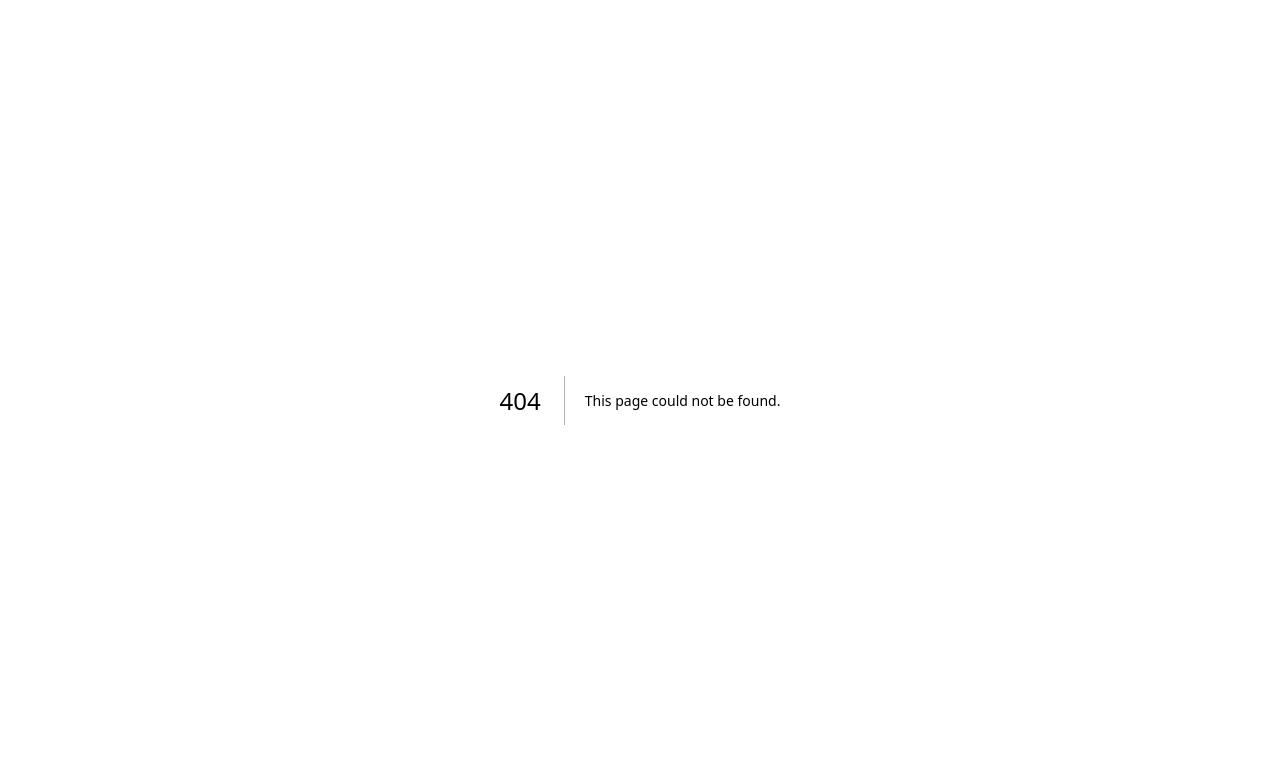
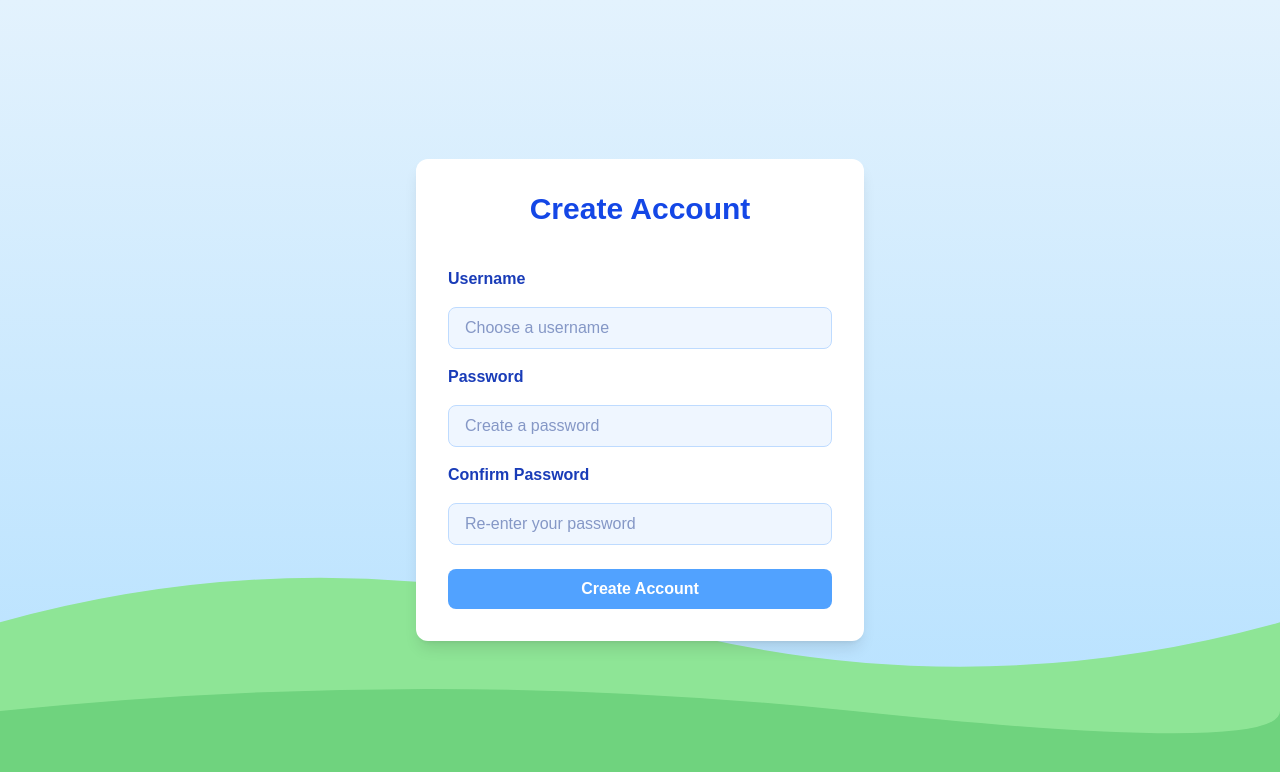
Before and after one commit to clarashong/carbon-calories, a Next.js app in the folder frontend/carbon-calories/: page /signUp in a window 1280 px wide. Before the commit this address had no page. Shown: the top 772 px of the page. Built offline with nearby package versions, Linux system fonts and the light colour scheme.

Commit message:
Create login and signup pages

```diff
--- /dev/null
+++ b/frontend/carbon-calories/src/app/login/page.jsx
@@ -0,0 +1,87 @@
+// This is the login page component
+// It handles user authentication
+// ...existing code...
+"use client";
+import { useState } from "react";
+import { useRouter } from "next/navigation";
+
+export default function LoginPage() {
+	const [username, setUsername] = useState("");
+	const [password, setPassword] = useState("");
+	const [error, setError] = useState("");
+	const router = useRouter();
+
+	const handleLogin = async e => {
+		e.preventDefault();
+		// Placeholder login logic
+		if (!username || !password) {
+			setError("Please enter both username and password.");
+			return;
+		}
+		setError("");
+		// TODO: Replace with real login API call
+		alert(`Logged in as ${username}`);
+		router.push("/home");
+	};
+
+	return (
+		<main className="relative min-h-screen flex flex-col items-center justify-center w-full overflow-hidden py-10">
+			{/* Blue sky background */}
+			<div className="fixed inset-0 w-full h-full -z-10">
+				<svg
+					width="100%"
+					height="100%"
+					viewBox="0 0 1440 900"
+					fill="none"
+					xmlns="http://www.w3.org/2000/svg"
+					className="w-full h-full"
+					preserveAspectRatio="xMidYMid slice"
+				>
+					<defs>
+						<linearGradient id="skyGradientLogin" x1="0" y1="0" x2="0" y2="1">
+							<stop offset="0%" stopColor="#e3f2fd" />
+							<stop offset="100%" stopColor="#b3e0ff" />
+						</linearGradient>
+					</defs>
+					<rect x="0" y="0" width="1440" height="900" fill="url(#skyGradientLogin)" />
+					{/* Green hills */}
+					<path d="M0,700 Q360,600 720,700 T1440,700 V900 H0 Z" fill="#8ee596" />
+					<path d="M0,800 Q480,750 960,800 T1440,800 V900 H0 Z" fill="#6fd37e" />
+				</svg>
+			</div>
+			<div className="bg-white bg-opacity-80 rounded-xl shadow-lg p-8 w-full max-w-md flex flex-col gap-8 z-10">
+				<h1 className="text-3xl font-bold text-blue-700 text-center mb-2">Login</h1>
+				<form className="flex flex-col gap-4" onSubmit={handleLogin}>
+					<label className="text-blue-800 font-semibold">Username</label>
+					<input
+						className="rounded-lg border border-blue-200 px-4 py-2 focus:outline-none focus:ring-2 focus:ring-blue-300 text-blue-900 bg-blue-50"
+						type="text"
+						placeholder="Enter your username"
+						value={username}
+						onChange={e => setUsername(e.target.value)}
+					/>
+					<label className="text-blue-800 font-semibold">Password</label>
+					<input
+						className="rounded-lg border border-blue-200 px-4 py-2 focus:outline-none focus:ring-2 focus:ring-blue-300 text-blue-900 bg-blue-50"
+						type="password"
+						placeholder="Enter your password"
+						value={password}
+						onChange={e => setPassword(e.target.value)}
+					/>
+					{error && <span className="text-red-600 text-sm mt-2">{error}</span>}
+					<button
+						type="submit"
+						className="mt-2 bg-blue-400 hover:bg-blue-500 text-white font-semibold py-2 rounded-lg transition"
+						disabled={!username.trim() || !password.trim()}
+					>
+						Log In
+					</button>
+				</form>
+						<div className="text-center mt-4">
+							<span className="text-blue-700">Don't have an account? </span>
+							<a href="/signUp" className="text-blue-500 underline hover:text-blue-700 font-semibold">Create one.</a>
+						</div>
+					</div>
+				</main>
+			);
+		}
--- /dev/null
+++ b/frontend/carbon-calories/src/app/signUp/page.jsx
@@ -0,0 +1,138 @@
+"use client";
+import { useState } from "react";
+import { useRouter } from "next/navigation";
+
+const passwordMetrics = [
+	{ label: "At least 8 characters", test: pw => pw.length >= 8 },
+	{ label: "One uppercase letter", test: pw => /[A-Z]/.test(pw) },
+	{ label: "One lowercase letter", test: pw => /[a-z]/.test(pw) },
+	{ label: "One number", test: pw => /[0-9]/.test(pw) },
+	{ label: "One symbol", test: pw => /[^A-Za-z0-9]/.test(pw) },
+];
+
+function getStrength(password) {
+	const passed = passwordMetrics.filter(m => m.test(password)).length;
+	if (passed <= 2) return "Weak";
+	if (passed === 3 || passed === 4) return "Medium";
+	if (passed === 5) return "Strong";
+	return "";
+}
+
+export default function SignUpPage() {
+
+		const [username, setUsername] = useState("");
+		const [password, setPassword] = useState("");
+		const [confirm, setConfirm] = useState("");
+		const [error, setError] = useState("");
+		const [success, setSuccess] = useState("");
+		const [hasTypedPassword, setHasTypedPassword] = useState(false);
+		const router = useRouter();
+
+		const strength = getStrength(password);
+		const allMetricsMet = passwordMetrics.every(m => m.test(password));
+
+	const handleSignUp = async e => {
+		e.preventDefault();
+		setError("");
+		setSuccess("");
+		if (!username || !password || !confirm) {
+			setError("Please fill out all fields.");
+			return;
+		}
+		if (password !== confirm) {
+			setError("Passwords do not match.");
+			return;
+		}
+		if (!allMetricsMet) {
+			setError("Password does not meet all requirements.");
+			return;
+		}
+		// TODO: Replace with real sign-up API call
+		setSuccess("Account created! You can now log in.");
+		setTimeout(() => router.push("/login"), 1500);
+	};
+
+	return (
+		<main className="relative min-h-screen flex flex-col items-center justify-center w-full overflow-hidden py-10">
+			{/* Blue sky background */}
+			<div className="fixed inset-0 w-full h-full -z-10">
+				<svg
+					width="100%"
+					height="100%"
+					viewBox="0 0 1440 900"
+					fill="none"
+					xmlns="http://www.w3.org/2000/svg"
+					className="w-full h-full"
+					preserveAspectRatio="xMidYMid slice"
+				>
+					<defs>
+						<linearGradient id="skyGradientSignUp" x1="0" y1="0" x2="0" y2="1">
+							<stop offset="0%" stopColor="#e3f2fd" />
+							<stop offset="100%" stopColor="#b3e0ff" />
+						</linearGradient>
+					</defs>
+					<rect x="0" y="0" width="1440" height="900" fill="url(#skyGradientSignUp)" />
+					{/* Green hills */}
+					<path d="M0,700 Q360,600 720,700 T1440,700 V900 H0 Z" fill="#8ee596" />
+					<path d="M0,800 Q480,750 960,800 T1440,800 V900 H0 Z" fill="#6fd37e" />
+				</svg>
+			</div>
+			<div className="bg-white bg-opacity-80 rounded-xl shadow-lg p-8 w-full max-w-md flex flex-col gap-8 z-10">
+				<h1 className="text-3xl font-bold text-blue-700 text-center mb-2">Create Account</h1>
+				<form className="flex flex-col gap-4" onSubmit={handleSignUp}>
+					<label className="text-blue-800 font-semibold">Username</label>
+					<input
+						className="rounded-lg border border-blue-200 px-4 py-2 focus:outline-none focus:ring-2 focus:ring-blue-300 text-blue-900 bg-blue-50"
+						type="text"
+						placeholder="Choose a username"
+						value={username}
+						onChange={e => setUsername(e.target.value)}
+					/>
+								<label className="text-blue-800 font-semibold">Password</label>
+											<input
+												className="rounded-lg border border-blue-200 px-4 py-2 focus:outline-none focus:ring-2 focus:ring-blue-300 text-blue-900 bg-blue-50"
+												type="password"
+												placeholder="Create a password"
+												value={password}
+												onChange={e => {
+													setPassword(e.target.value);
+													if (!hasTypedPassword && e.target.value.length > 0) {
+														setHasTypedPassword(true);
+													}
+												}}
+											/>
+											{hasTypedPassword && (
+												<div className="mt-2">
+													<span className="font-semibold text-blue-700">Password must have:</span>
+													<ul className="list-disc ml-6 mt-1 text-sm">
+														{passwordMetrics.map((m, idx) => (
+															<li key={idx} className={m.test(password) ? "text-green-700" : "text-red-500"}>{m.label}</li>
+														))}
+													</ul>
+													<span className={`block mt-2 font-bold text-${strength === "Strong" ? "green" : strength === "Medium" ? "yellow" : "red"}-600`}>
+														Strength: {strength}
+													</span>
+												</div>
+											)}
+								<label className="text-blue-800 font-semibold">Confirm Password</label>
+								<input
+									className="rounded-lg border border-blue-200 px-4 py-2 focus:outline-none focus:ring-2 focus:ring-blue-300 text-blue-900 bg-blue-50"
+									type="password"
+									placeholder="Re-enter your password"
+									value={confirm}
+									onChange={e => setConfirm(e.target.value)}
+								/>
+					{error && <span className="text-red-600 text-sm mt-2">{error}</span>}
+					{success && <span className="text-green-600 text-sm mt-2">{success}</span>}
+					<button
+						type="submit"
+						className="mt-2 bg-blue-400 hover:bg-blue-500 text-white font-semibold py-2 rounded-lg transition"
+						disabled={!username.trim() || !password.trim() || !confirm.trim()}
+					>
+						Create Account
+					</button>
+				</form>
+			</div>
+		</main>
+	);
+}
```
